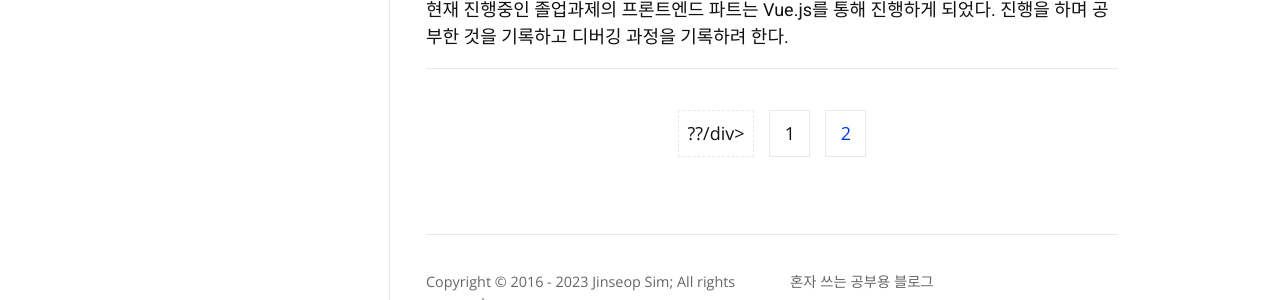
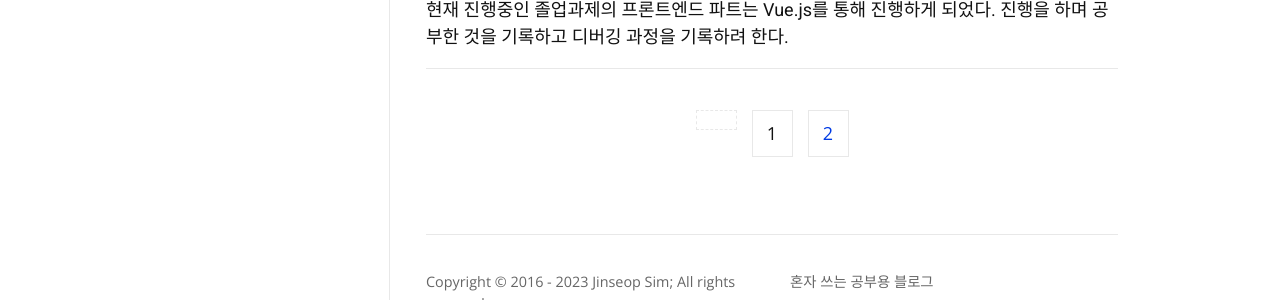
Before and after one commit to Jinseop-Sim/Jinseop-Sim.github.io, a Jekyll site: the page built from index.html, in a window 1280 px wide. Shown: the part 2116-2416 px from the top of the page. Built offline with Jekyll 4.4.1, drawn with Linux system fonts in a browser that asks for light colours; nearby versions of some CDN libraries; some web fonts are replaced; the list of posts is cut into pages by our own code.

Commit message:
docs: 홈페이지 수정

```diff
--- a/_layouts/home.html
+++ b/_layouts/home.html
@@ -45,7 +45,7 @@ layout: default
         {%- if paginator.previous_page %}
           <li><a href="{{ paginator.previous_page_path | relative_url }}" class="previous-page">{{ paginator.previous_page }}</a></li>
         {%- else %}
-          <li><div class="pager-edge">??/div></li>
+          <li><div class="pager-edge"></div></li>
         {%- endif %}
           <li><div class="current-page">{{ paginator.page }}</div></li>
         {%- if paginator.next_page %}
```
